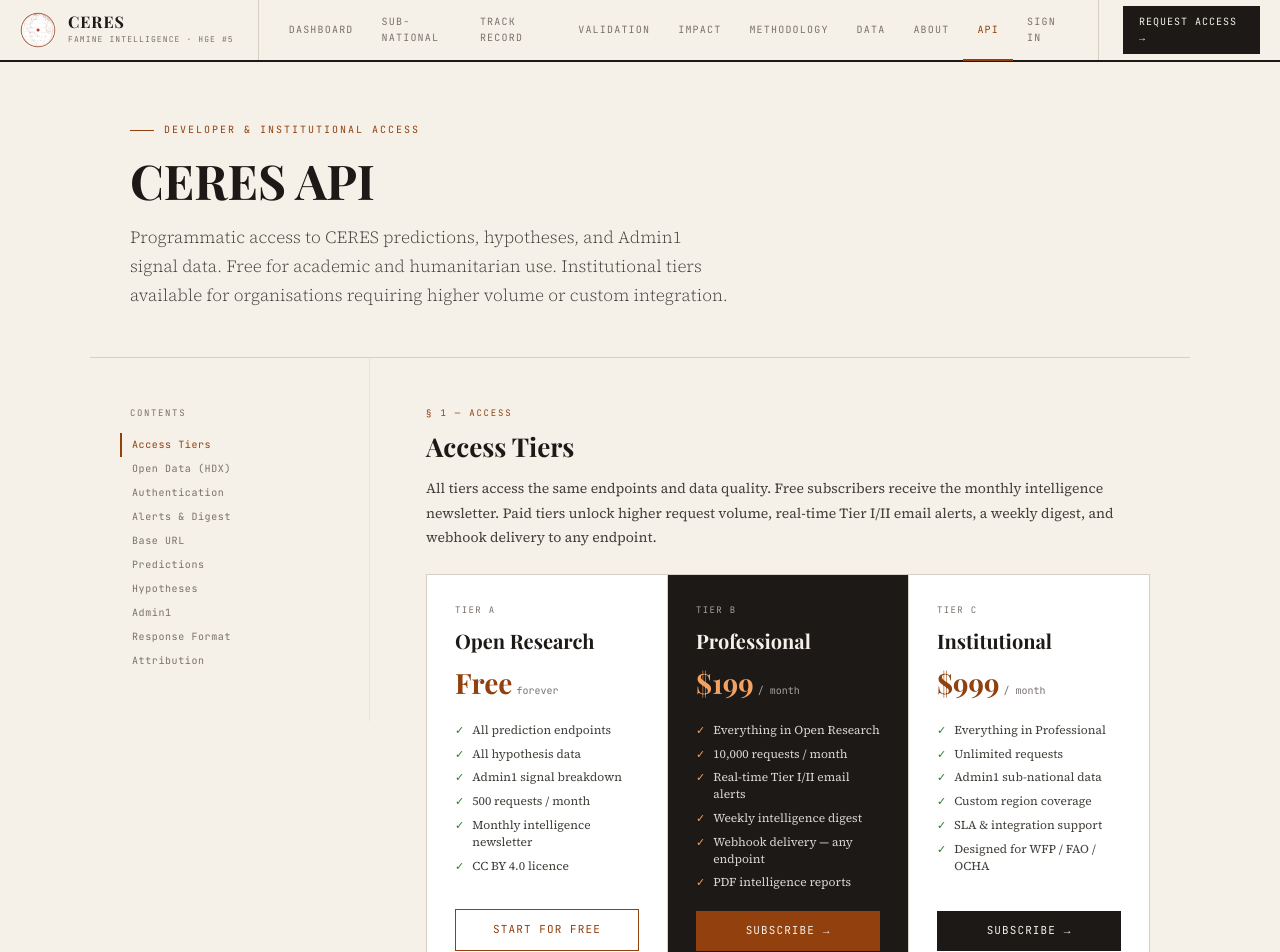
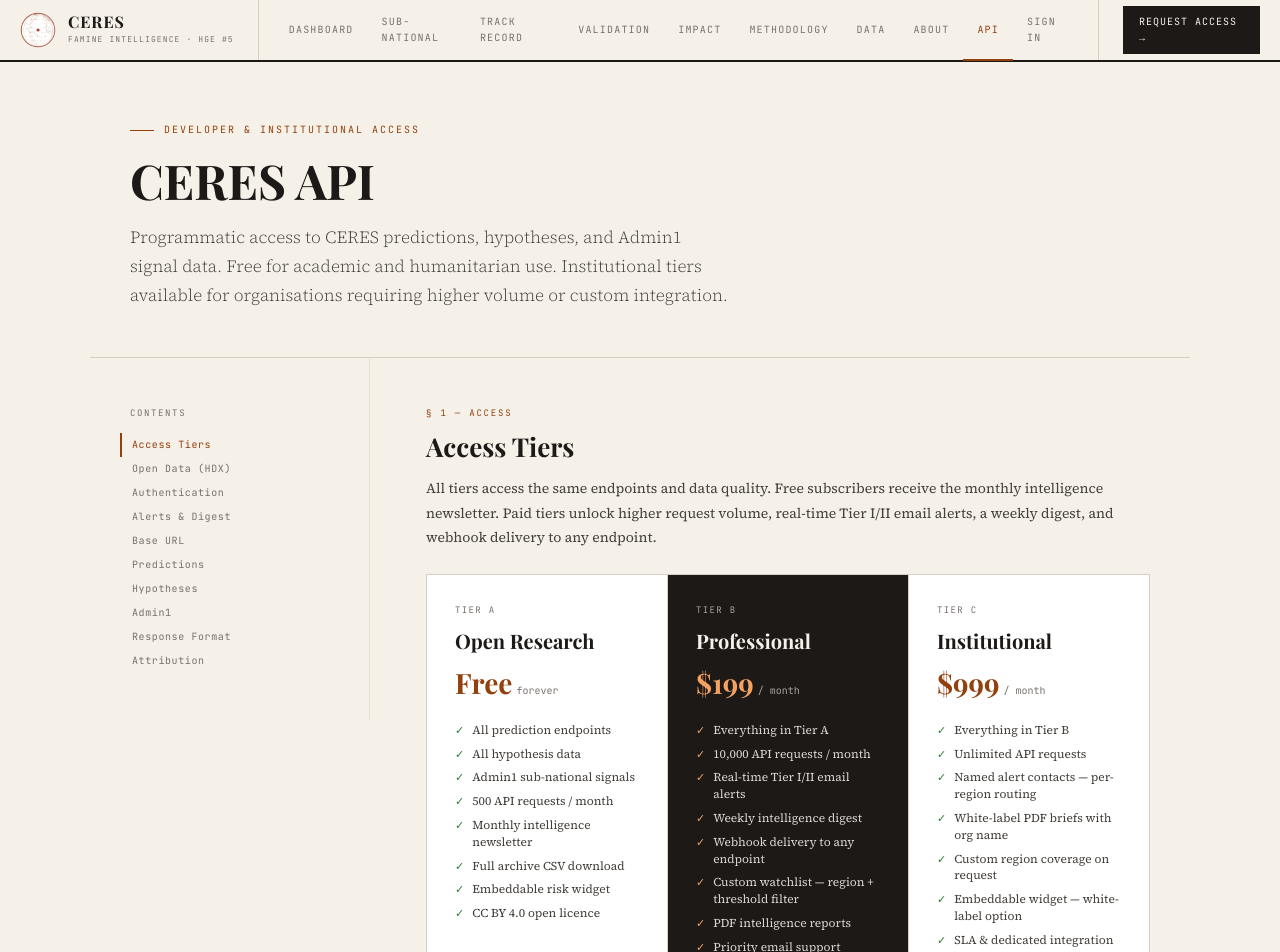
Before and after one commit to northflowlabs/ceres, a Next.js app: page /api-access in a window 1280 px wide. Shown: the top 952 px of the page. Built offline with nearby package versions, Linux system fonts and the light colour scheme.

Commit message:
feat: update tier A/B/C feature lists — reflect watchlist, named contacts, widget, CSV exports, PDF briefs

```diff
--- a/src/app/api-access/page.tsx
+++ b/src/app/api-access/page.tsx
@@ -167,10 +167,12 @@
     features: [
       "All prediction endpoints",
       "All hypothesis data",
-      "Admin1 signal breakdown",
-      "500 requests / month",
+      "Admin1 sub-national signals",
+      "500 API requests / month",
       "Monthly intelligence newsletter",
-      "CC BY 4.0 licence",
+      "Full archive CSV download",
+      "Embeddable risk widget",
+      "CC BY 4.0 open licence",
     ],
   },
   {
@@ -180,12 +182,14 @@
     cta: "Subscribe →",
     ctaAction: "checkout",
     features: [
-      "Everything in Open Research",
-      "10,000 requests / month",
+      "Everything in Tier A",
+      "10,000 API requests / month",
       "Real-time Tier I/II email alerts",
       "Weekly intelligence digest",
-      "Webhook delivery — any endpoint",
+      "Webhook delivery to any endpoint",
+      "Custom watchlist — region + threshold filter",
       "PDF intelligence reports",
+      "Priority email support",
     ],
   },
   {
@@ -195,12 +199,14 @@
     cta: "Subscribe →",
     ctaAction: "checkout",
     features: [
-      "Everything in Professional",
-      "Unlimited requests",
-      "Admin1 sub-national data",
-      "Custom region coverage",
-      "SLA & integration support",
-      "Designed for WFP / FAO / OCHA",
+      "Everything in Tier B",
+      "Unlimited API requests",
+      "Named alert contacts — per-region routing",
+      "White-label PDF briefs with org name",
+      "Custom region coverage on request",
+      "Embeddable widget — white-label option",
+      "SLA & dedicated integration support",
+      "Designed for WFP · FAO · OCHA · ECHO · Foundations",
     ],
   },
 ];
```
